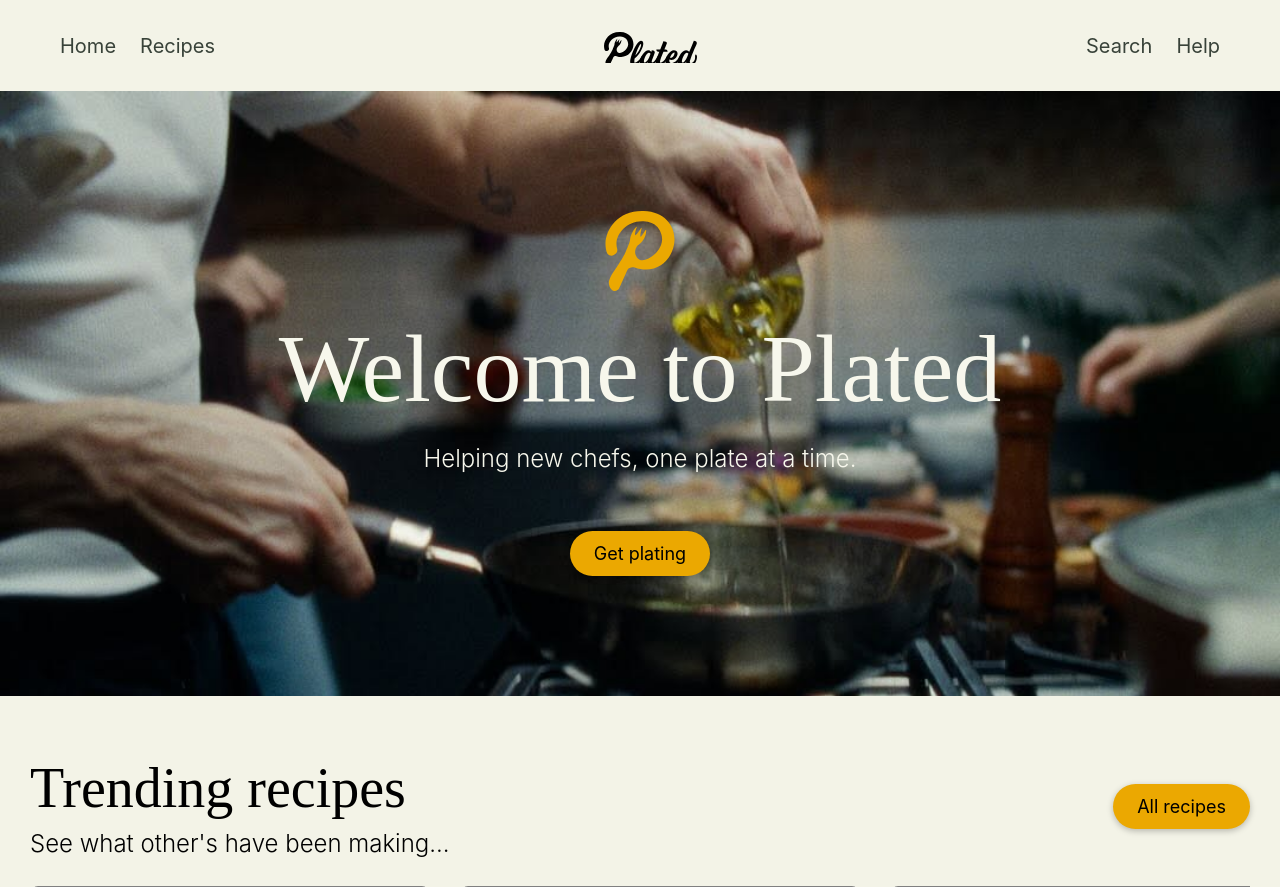
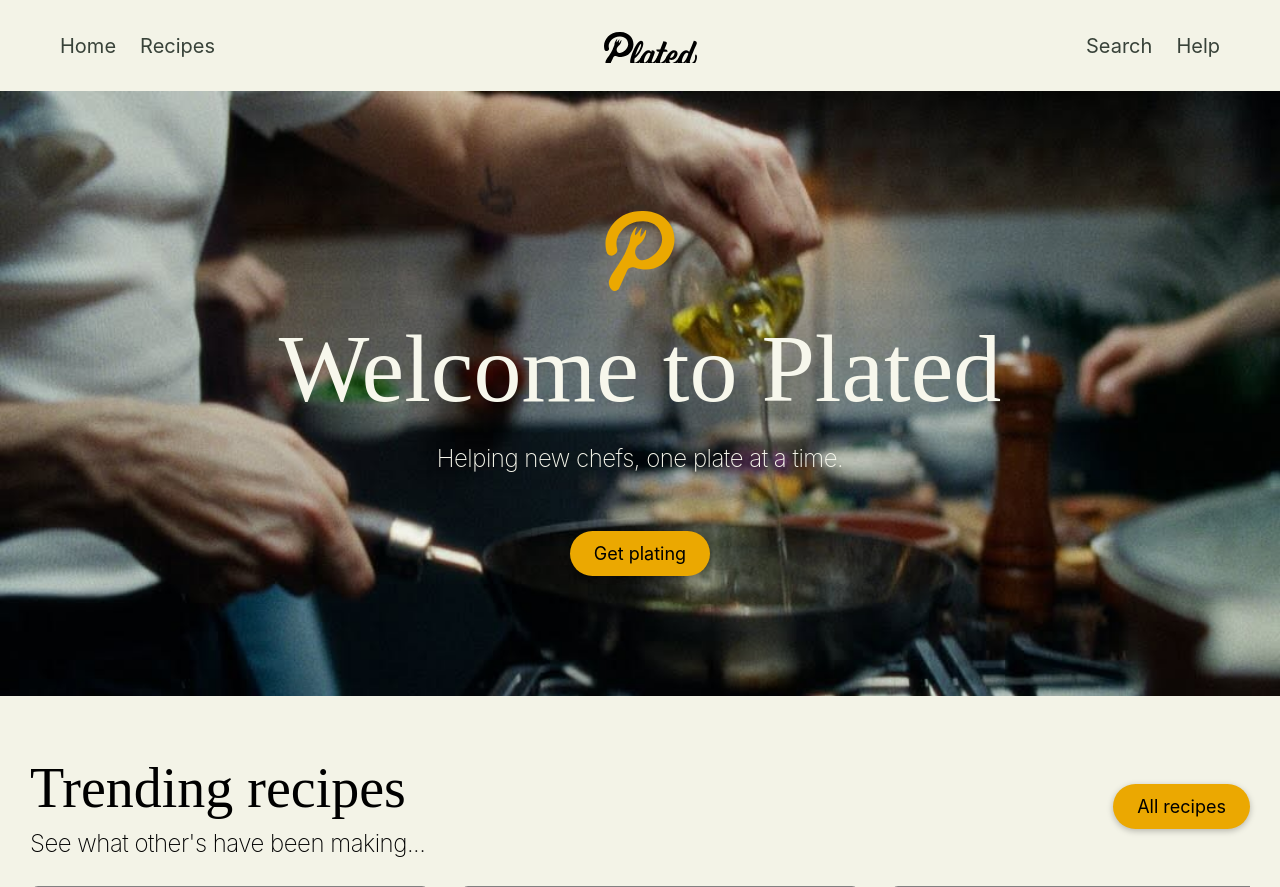
Before and after one commit to ckl49/idm232-ckl49, a PHP site: page / in a window 1280 px wide. Shown: the top 887 px of the page. Run offline with PHP 8.4, Linux system fonts and the light colour scheme; some web fonts are replaced.

Commit message:
switch fonts around
couldn't figure out why maybe because ttf but this should work

```diff
--- a/styles/styles.css
+++ b/styles/styles.css
@@ -1,10 +1,4 @@
 @import url(https://use.typekit.net/sky6lwg.css);
-
-@font-face {
-    font-family: "SF Pro";
-    src: url("/fonts/SF-Pro-1ttf.ttf") format("ttf");
-    font-weight: 100 900;
-  }
 
 :root {
     --near-black: rgba(8, 2, 9, 1);
@@ -36,7 +30,7 @@
     --rhythm: 60px;
 
     --heading-font: 'Firula', 'Times New Roman', 'Serif';
-    --body-font: 'SF Pro', 'Inter', 'sans-serif';
+    --body-font: 'Parabolica', 'Inter', 'sans-serif';
 }
 
 * {
@@ -201,7 +195,8 @@ a:hover {
     font-size: 24px;
     line-height: 1.5rem;
     font-family: var(--body-font);
-    font-weight: 300;
+    font-weight: 200;
+    letter-spacing: -0.5px;
 }
 
 .hero-text {
```
